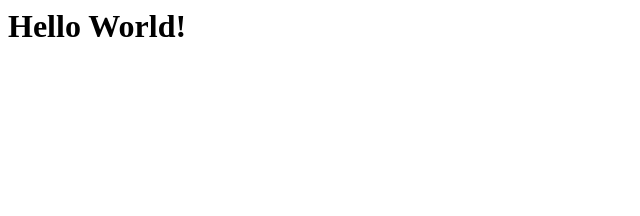
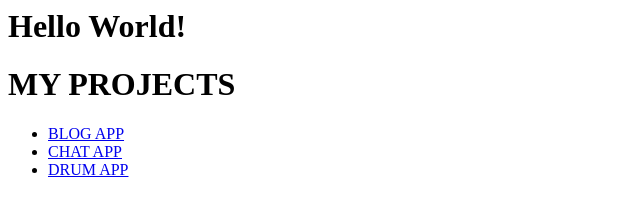
Before and after one commit to ItsPrateekBansal/ItsPrateekBansal.github.io, a plain HTML site: page index.html in a window 1280 px wide. Shown: the whole page, without its empty margins (0-640 px from the left). Drawn offline with Linux system fonts and the light colour scheme.

Commit message:
Update index.html

```diff
--- a/index.html
+++ b/index.html
@@ -4,5 +4,11 @@
   </head>
   <body>
     <h1>Hello World!</h1>
+    <h1> MY PROJECTS</h1>
+    <ul>
+      <li><a href="https://whispering-escarpment-44457.herokuapp.com/">BLOG APP</a></li>
+      <li><a href="https://prateekchat.herokuapp.com/">CHAT APP</a></li>
+      <li><a href="https://www.itsprateekbansal.design/drumChallenge/">DRUM APP</a></li>
+    </ul>
    </body>
 </html>
```
